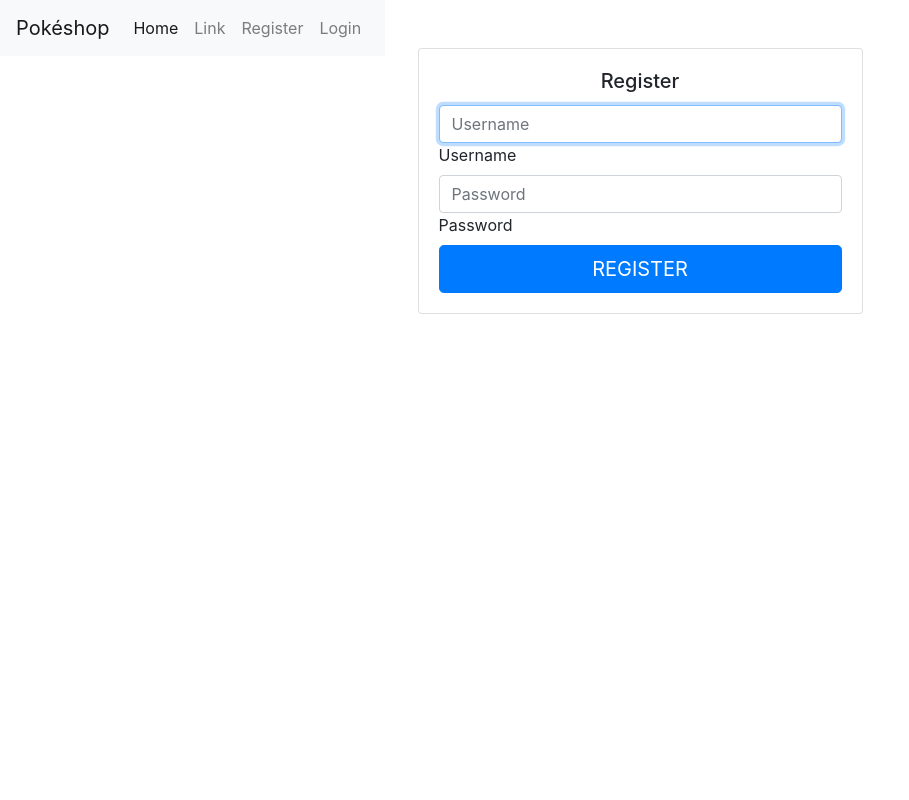
After one commit to Corenbla/SGBD-DFS17, a PHP site: page /register.php in a window 1280 px wide. The commit adds this page. Shown: the whole page, without its empty margins (0-909 px from the left). Run offline with PHP 8.4, Linux system fonts and the light colour scheme.

Commit message:
index layout

```diff
--- /dev/null
+++ b/css/battle.css
@@ -0,0 +1,7 @@
+.field {
+    background-image: url("../images/field.png");
+    background-repeat: no-repeat;
+    height: 480px;
+    width: 800px;
+    position: absolute;
+}
--- /dev/null
+++ b/register.php
@@ -0,0 +1,31 @@
+<?php require_once('templates/header.php') ?>
+
+    <div class="container">
+        <div class="row">
+            <div class="col-sm-9 col-md-7 col-lg-5 mx-auto">
+                <div class="card card-signin my-5">
+                    <div class="card-body">
+                        <h5 class="card-title text-center">Register</h5>
+                        <?php if (isset($_GET['error'])): ?>
+                            <h5 class="text-center text-danger">Error in the form!</h5>
+                        <?php endif; ?>
+                        <form class="form-signin" method="POST" action="controller/user/register.php">
+                            <div class="form-label-group">
+                                <input type="text" id="inputUsername" class="form-control" placeholder="Username" name="username" required autofocus>
+                                <label for="inputUsername">Username</label>
+                            </div>
+
+                            <div class="form-label-group">
+                                <input type="password" id="inputPassword" class="form-control" placeholder="Password" name="password" required>
+                                <label for="inputPassword">Password</label>
+                            </div>
+
+                            <button class="btn btn-lg btn-primary btn-block text-uppercase" type="submit">Register</button>
+                        </form>
+                    </div>
+                </div>
+            </div>
+        </div>
+    </div>
+
+<?php require_once('templates/footer.php') ?>
--- a/templates/header.php
+++ b/templates/header.php
@@ -1,3 +1,5 @@
+<?php session_start(); ?>
+
 <!doctype html>
 <html lang="en">
 <head>
@@ -5,11 +7,12 @@
     <meta name="viewport" content="width=device-width, user-scalable=no, initial-scale=1.0, maximum-scale=1.0, minimum-scale=1.0">
     <meta http-equiv="X-UA-Compatible" content="ie=edge">
     <title>Pokéshop</title>
+    <link rel="stylesheet" href="/css/battle.css">
     <!-- jQuery / Bootstrap -->
     <script src="https://code.jquery.com/jquery-3.4.1.slim.js"></script>
     <link rel="stylesheet" href="https://stackpath.bootstrapcdn.com/bootstrap/4.4.1/css/bootstrap.min.css">
     <script src="https://stackpath.bootstrapcdn.com/bootstrap/4.4.1/js/bootstrap.min.js"></script>
     <script src="https://stackpath.bootstrapcdn.com/bootstrap/4.4.1/js/bootstrap.bundle.min.js"></script>
 </head>
-<body>
+<body class="vh-100">
 <?php require_once 'templates/navbar.php'?>
--- a/templates/navbar.php
+++ b/templates/navbar.php
@@ -1,4 +1,4 @@
-<nav class="navbar navbar-expand-lg navbar-light bg-light">
+<nav class="navbar navbar-expand-lg navbar-light bg-light position-absolute">
     <a class="navbar-brand" href="/">Pokéshop</a>
     <button class="navbar-toggler" type="button" data-toggle="collapse" data-target="#navbarSupportedContent" aria-controls="navbarSupportedContent" aria-expanded="false" aria-label="Toggle navigation">
         <span class="navbar-toggler-icon"></span>
@@ -15,6 +15,9 @@
         </ul>
         <ul class="navbar-nav my-lg-0">
             <li class="nav-item">
+                <a href="/register.php" class="nav-link">Register</a>
+            </li>
+            <li class="nav-item">
                 <a href="/login.php" class="nav-link">Login</a>
             </li>
         </ul>
```
Also changed, not shown: controller/user/connect.php (renamed from controller/PDO/connect.php, +16 -0 lines), controller/user/login.php (+11 -18 lines), controller/user/register.php (+10 -19 lines), index.php (+13 -1 lines), images/field.png (added), 1 other file.
